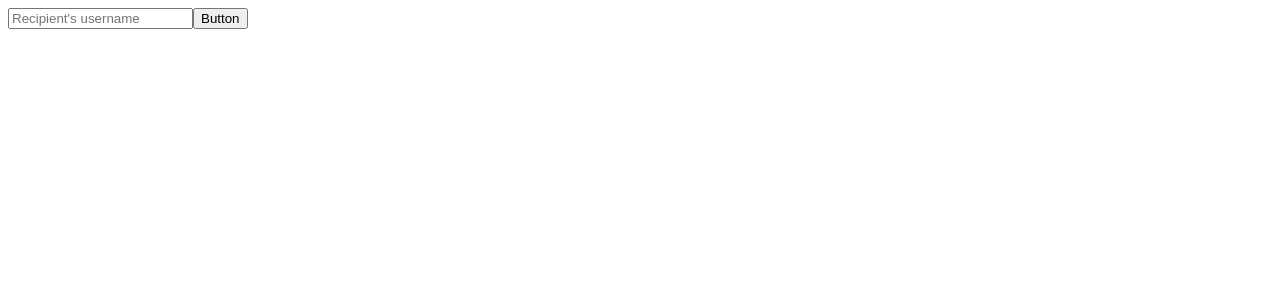
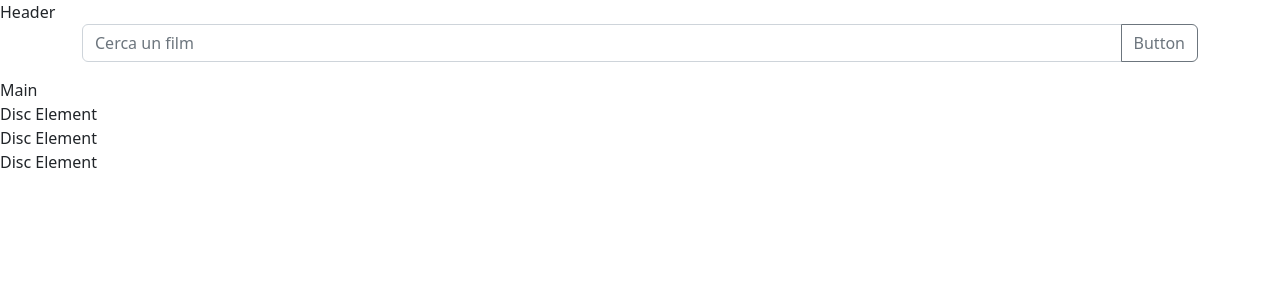
Before and after one commit to andrea-salvalaggio/vue-boolflix, a Vue app: page / in a window 1280 px wide. Shown: the top 300 px of the page. Built offline with nearby package versions, Linux system fonts and the light colour scheme.

Commit message:
definizione dei vari import e struttura

```diff
--- a/package.json
+++ b/package.json
@@ -7,7 +7,9 @@
     "build": "vue-cli-service build"
   },
   "dependencies": {
+    "axios": "^0.27.2",
     "boostrap": "^2.0.0",
+    "bootstrap": "^5.2.0",
     "core-js": "^3.8.3",
     "vue": "^2.6.14"
   },
--- a/src/App.vue
+++ b/src/App.vue
@@ -1,22 +1,38 @@
 <template>
   <div id="app">
     <Header/>
+    <Main :discs="discs"/>
+
   </div>
 </template>
 
 <script>
 import Header from './components/Header.vue'
+import Main from './components/Main.vue'
+import axios from 'axios'
 
 export default {
   name: 'App',
   components: {
     Header,
-  }
+    Main,
+  },
+
+  data: function() {
+    return{
+      discs: [
+        "uno",
+        "due",
+        "tre",
+      ],
+
+      apiUrl: ''
+    }
+  },
 }
 </script>
 
 <style lang="scss">
-#app {
+  @import "~bootstrap/scss/bootstrap.scss";
 
-}
 </style>
--- /dev/null
+++ b/src/components/DiscElement.vue
@@ -0,0 +1,15 @@
+<template>
+    <div>
+        Disc Element
+    </div>
+</template>
+
+<script>
+export default {
+
+}
+</script>
+
+<style>
+
+</style>
--- a/src/components/Header.vue
+++ b/src/components/Header.vue
@@ -1,18 +1,21 @@
 <template>
-    <header class="container">
-        <div class="row">
-            <div class="col-12">
-                <div class="input-group mb-3">
-                    <input type="text" class="form-control" placeholder="Recipient's username">
-                    <button class="btn btn-outline-secondary" type="button" id="button-addon2">Button</button>
+    <header>
+        Header
+        <div class="container">
+            <div class="row">
+                <div class="col-12">
+                    <div class="input-group mb-3">
+                        <input type="text" class="form-control" placeholder="Cerca un film">
+                        <button class="btn btn-outline-secondary" type="button" id="button-addon2">Button</button>
+                    </div>
                 </div>
             </div>
         </div>
-
     </header>
 </template>
 
 <script>
+
 export default {
 
 }
--- /dev/null
+++ b/src/components/Main.vue
@@ -0,0 +1,27 @@
+<template>
+    <div>
+        Main
+        <DiscElement v-for="(disc, index) in discs" :key="index"/>
+    </div>
+</template>
+
+<script>
+import DiscElement from './DiscElement.vue'
+
+export default {
+    props:{
+        'discs': {
+            type: Array,
+            required: true,
+        }
+    },
+
+    components:{
+        DiscElement,
+    },
+}
+</script>
+
+<style>
+
+</style>
```
Also changed, not shown: 1 other file (tests, documents, lock files or other folders).
